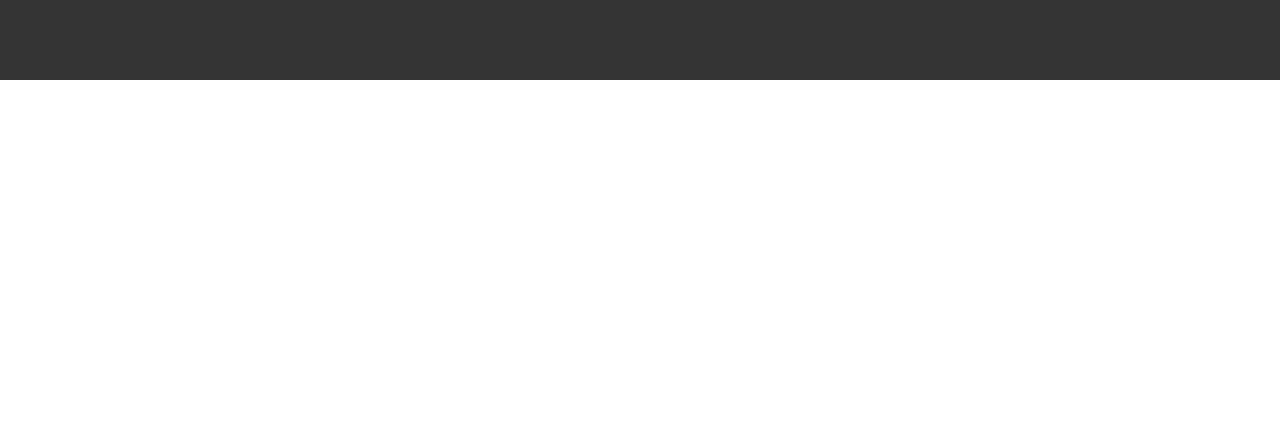
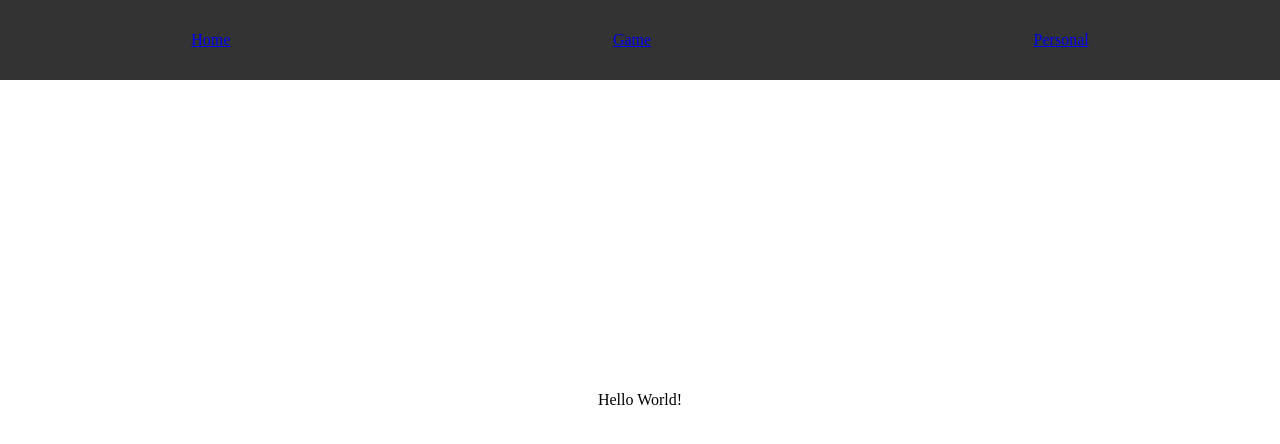
Before and after one commit to lilaxuan/Conway-s-Game-of-Life, a React (Vite) app in the folder Conways-Game-of-life-react-app/: page /jiaxuanli in a window 1280 px wide. Shown: the top 444 px of the page. Built offline with nearby package versions, Linux system fonts and the light colour scheme.

Commit message:
Using React Router to render accross different pages

```diff
--- a/Conways-Game-of-life-react-app/package.json
+++ b/Conways-Game-of-life-react-app/package.json
@@ -11,7 +11,8 @@
   },
   "dependencies": {
     "react": "^18.2.0",
-    "react-dom": "^18.2.0"
+    "react-dom": "^18.2.0",
+    "react-router-dom": "^6.22.3"
   },
   "devDependencies": {
     "@types/react": "^18.2.64",
--- a/Conways-Game-of-life-react-app/src/Home.css
+++ b/Conways-Game-of-life-react-app/src/Home.css
@@ -8,7 +8,7 @@
     background-color: #333;
     color: white;
     display: flex;
-    justify-content: center;
+    justify-content: space-around;
     align-items: center;
     z-index: 1000;
 }
--- a/Conways-Game-of-life-react-app/src/Home.jsx
+++ b/Conways-Game-of-life-react-app/src/Home.jsx
@@ -1,11 +1,23 @@
 import './Home.css'
+import { Link, Routes, Route } from 'react-router-dom';
+import Personal from './Personal';
+import GridLayout from './GridLayout';
 
 export default function Home() {
 
     return (
         <div>
             <header className="header">
+                <Link to="/">Home</Link>
+                <Link to="/grid">Game</Link>
+                <Link to="/jiaxuanli">Personal</Link>
             </header>
+
+            {/* Route Definitions */}
+            <Routes>
+                <Route path="/grid" element={<GridLayout />} />
+                <Route path="/jiaxuanli" element={<Personal />} />
+            </Routes>
             <body>
 
             </body>
--- /dev/null
+++ b/Conways-Game-of-life-react-app/src/Personal.jsx
@@ -0,0 +1,8 @@
+
+export default function Personal() {
+    return (
+        <div>
+            Hello World!
+        </div>
+    )
+}
--- a/Conways-Game-of-life-react-app/src/main.jsx
+++ b/Conways-Game-of-life-react-app/src/main.jsx
@@ -1,9 +1,12 @@
 import React from 'react'
 import ReactDOM from 'react-dom/client'
 import Home from './Home'
+import { BrowserRouter } from 'react-router-dom'
 
 ReactDOM.createRoot(document.getElementById('root')).render(
   <React.StrictMode>
-    <Home />
+    <BrowserRouter>
+      <Home />
+    </BrowserRouter>
   </React.StrictMode>,
 )
```
Also changed, not shown: 1 other file (tests, documents, lock files or other folders).
